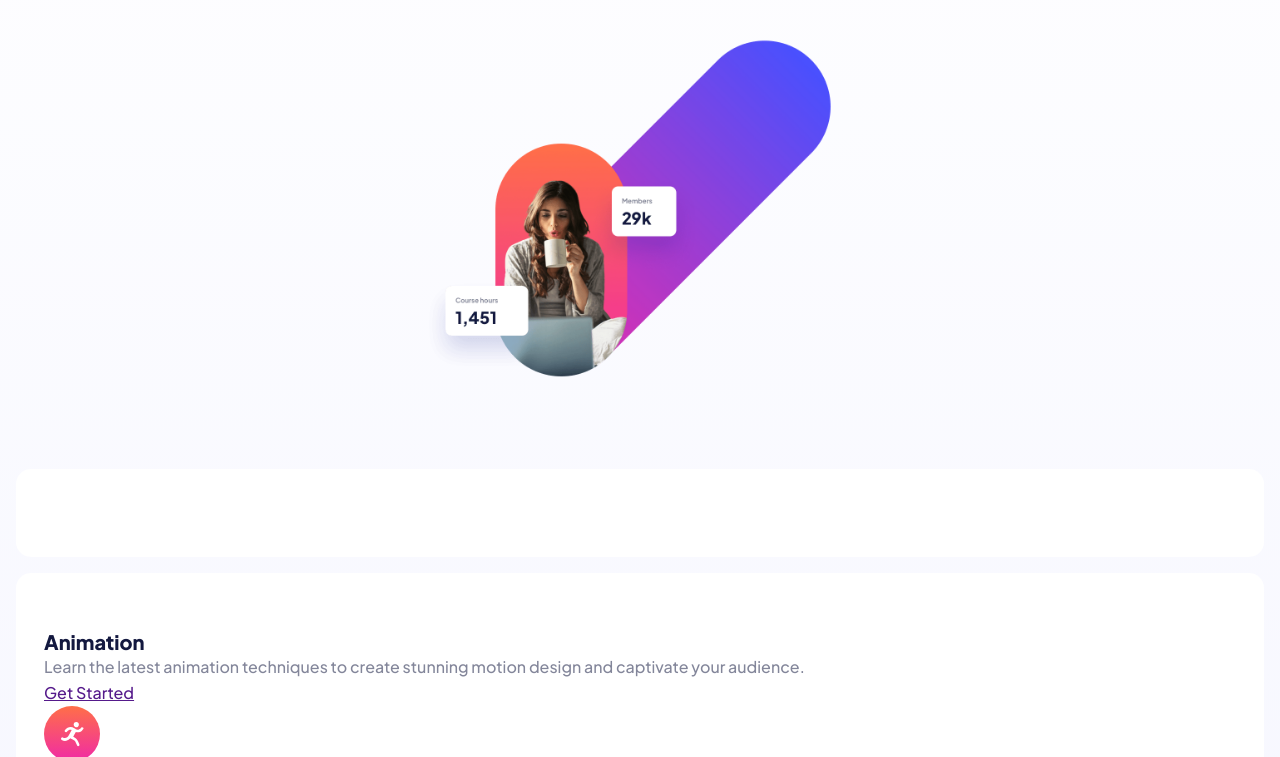
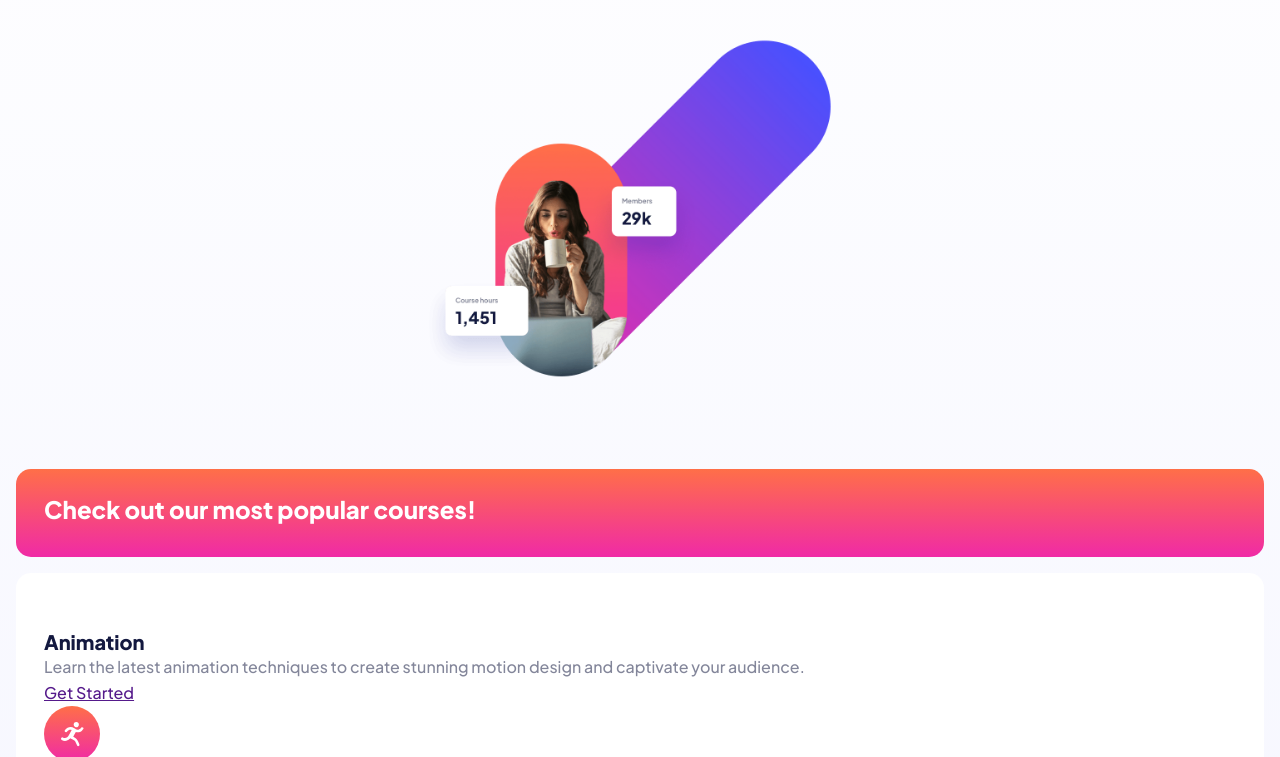
Before and after one commit to turkan03/skilled-learning-landing, a website: page index.html in a window 1280 px wide. Shown: the part 410-1167 px from the top of the page. Drawn offline with Linux system fonts and the light colour scheme.

Commit message:
add accent style for courses section

```diff
--- a/sass/_base.scss
+++ b/sass/_base.scss
@@ -99,6 +99,10 @@ body {
   &__card {
     background-color: $white;
     border-radius: 0.9375rem;
+
+    &--accent {
+      background: $pink-gradient;
+    }
   }
 }
 
```
Also changed, not shown: css/style.css, 1 other file.
